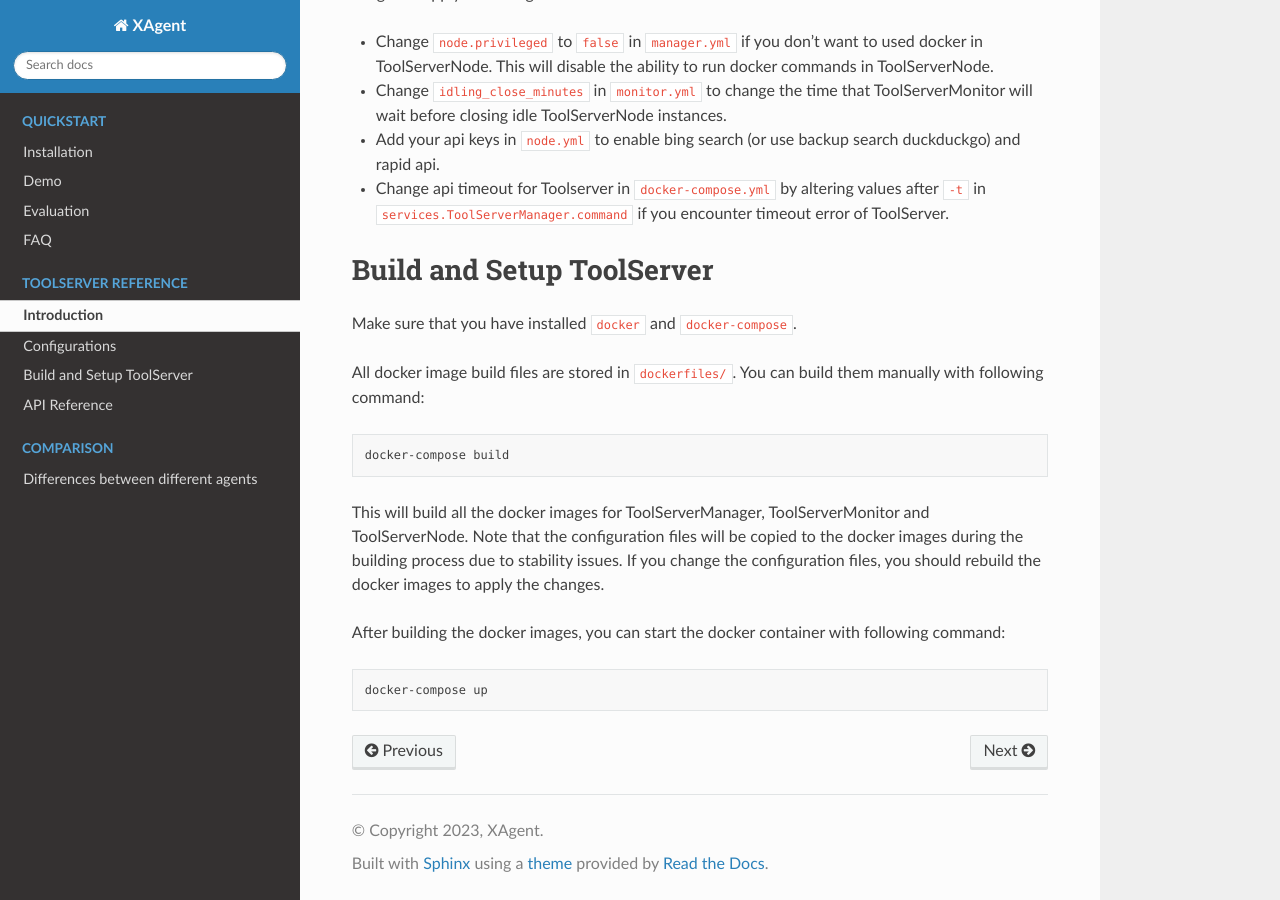
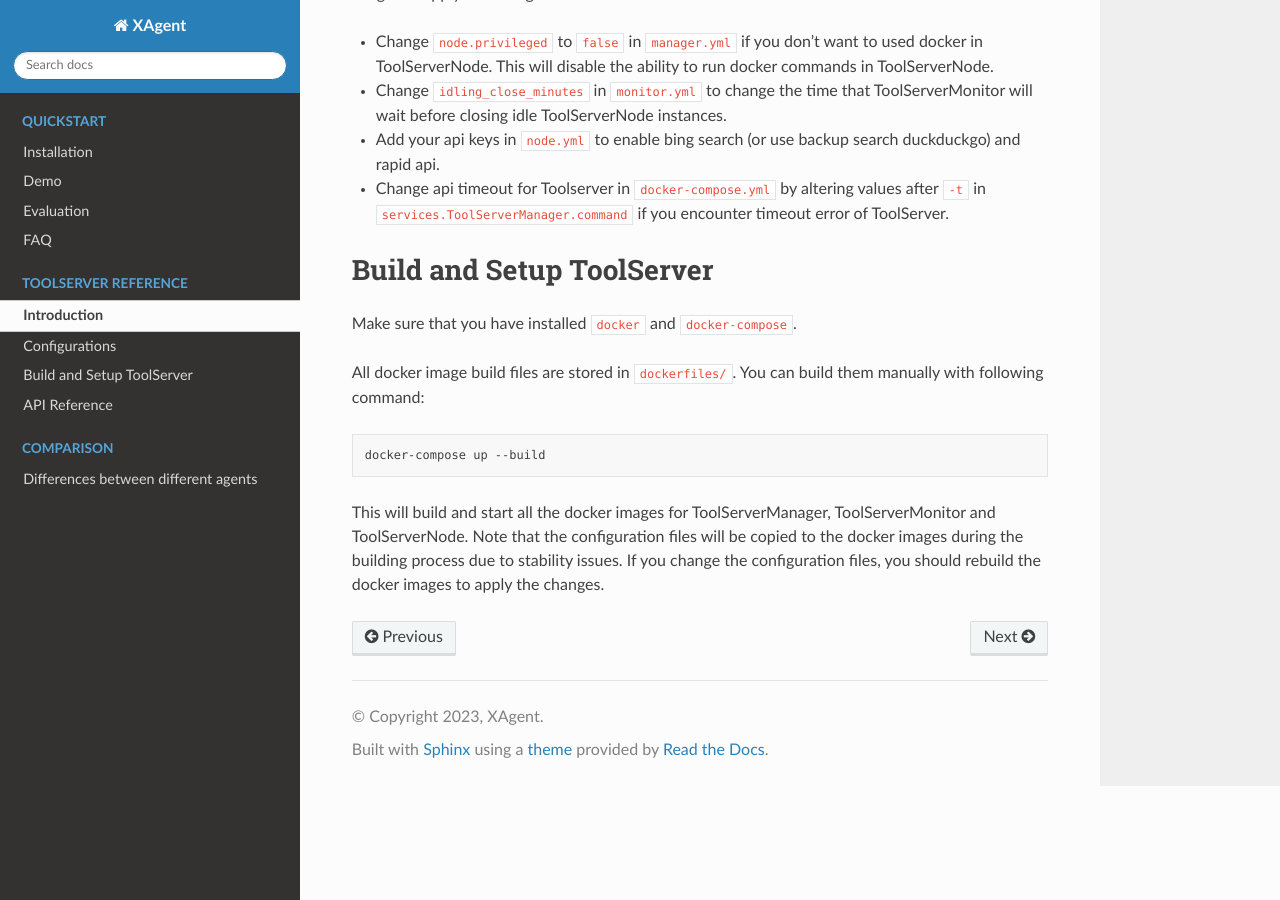
Before and after one commit to OpenBMB/XAgent-doc, a Sphinx documentation site: the page built from docs/source/ToolServer/README.md, in a window 1280 px wide and 900 px high, scrolled down 816 px. Built offline with Sphinx 7.4.7 and the Read the Docs theme 2.0.0, drawn with Linux system fonts in a browser that asks for light colours.

````diff
--- a/docs/conf.py
+++ b/docs/conf.py
@@ -16,7 +16,7 @@ author = 'XAgent'
 extensions = []
 
 templates_path = ['_templates']
-exclude_patterns = ['_build', 'Thumbs.db', '.DS_Store', '.venv']
+exclude_patterns = ['_build', 'Thumbs.db', '.DS_Store', '.venv', '**/Gitlab-flow.md']
 
 language = 'en'
 
--- a/docs/index.rst
+++ b/docs/index.rst
@@ -43,7 +43,7 @@ XAgent is composed of three parts:
 - **🧐 Planner** is responsible for generating and rectifying plans for tasks. It divides tasks into subtasks and generates milestones for them, allowing agents to solve tasks step by step.
 - **🦾 Actor** is responsible for conducting actions to achieve goals and finish subtasks. The actor utilizes various tools to solve subtasks, and it can also collaborate with humans to solve tasks.
 
-.. figure:: source/assets/loop.png
+.. figure:: source/assets/workflow.png
    :align: center
    :width: 700
 
--- a/docs/source/ToolServer/README.md
+++ b/docs/source/ToolServer/README.md
@@ -30,11 +30,6 @@ Make sure that you have installed `docker` and `docker-compose`.
 All docker image build files are stored in `dockerfiles/`.
 You can build them manually with following command:
 ```bash
-docker-compose build
+docker-compose up --build
 ```
-This will build all the docker images for ToolServerManager, ToolServerMonitor and ToolServerNode. Note that the configuration files will be copied to the docker images during the building process due to stability issues. If you change the configuration files, you should rebuild the docker images to apply the changes.
-
-After building the docker images, you can start the docker container with following command:
-```bash
-docker-compose up
-```
+This will build and start all the docker images for ToolServerManager, ToolServerMonitor and ToolServerNode. Note that the configuration files will be copied to the docker images during the building process due to stability issues. If you change the configuration files, you should rebuild the docker images to apply the changes.
````
Also changed, not shown: docs/source/XAgent/Evaluation.md (+1 -1 lines), docs/source/assets/workflow.png (added).
